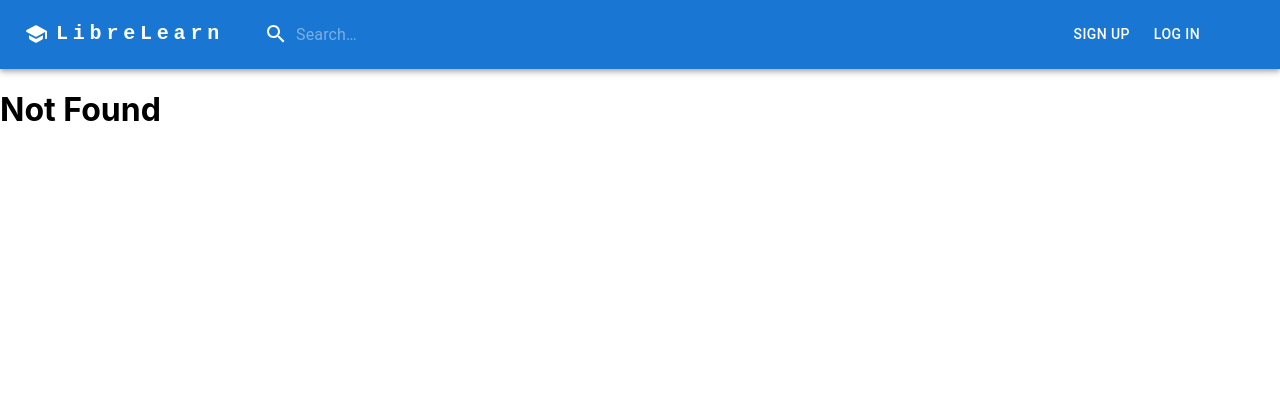
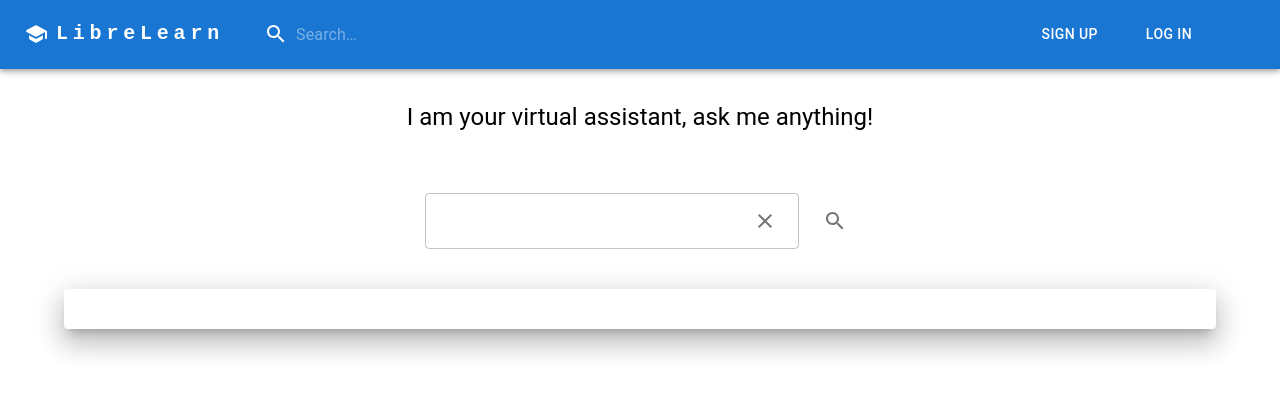
Before and after one commit to PramukhNadig/CS554GroupProject, a React (Create React App) app in the folder client/: page /assistant in a window 1280 px wide. Before the commit this address had no page. Shown: the top 394 px of the page. Built offline with nearby package versions, Linux system fonts and the light colour scheme.

Commit message:
added assistant / edited navbar

```diff
--- a/client/package.json
+++ b/client/package.json
@@ -16,6 +16,7 @@
     "@types/react-dom": "^18.0.11",
     "axios": "^1.3.5",
     "mdb-react-ui-kit": "^6.0.0",
+    "openai": "^3.2.1",
     "react": "^18.2.0",
     "react-dom": "^18.2.0",
     "react-query": "^3.39.3",
--- a/client/src/App.tsx
+++ b/client/src/App.tsx
@@ -13,6 +13,7 @@ import YourProfile from "./pages/YourProfile";
 import Logout from "./pages/Logout";
 import Search from "./pages/Search";
 import { BrowserRouter as Router, Route, Routes } from "react-router-dom";
+import Assistant from "./pages/Assistant";
 
 function App() {
   return (
@@ -31,6 +32,7 @@ function App() {
         <Route path="/logout" element={<Logout />} />
         <Route path="/search" element={<Search  />} />
         <Route path="/search/:searchTerm" element={<Search />} />
+        <Route path="/assistant" element={<Assistant />} />
         <Route path="*" element={<h1>Not Found</h1>} />
       </Routes>
     </Router>
--- a/client/src/components/NavBar.tsx
+++ b/client/src/components/NavBar.tsx
@@ -51,7 +51,6 @@ const StyledInputBase = styled(InputBase)(({ theme }) => ({
   color: "inherit",
   "& .MuiInputBase-input": {
     padding: theme.spacing(1, 1, 1, 0),
-    // vertical padding + font size from searchIcon
     paddingLeft: `calc(1em + ${theme.spacing(4)})`,
     transition: theme.transitions.create("width"),
     width: "100%",
@@ -109,14 +108,11 @@ function NavBar() {
 }, [location]);
 
 
-
   return (
     <AppBar position='static'>
       <Container maxWidth='xl'>
         <Toolbar disableGutters>
-          <SchoolRoundedIcon
-            sx={{ display: { xs: "none", md: "flex" }, mr: 1 }}
-          />
+          <SchoolRoundedIcon sx={{ mr: 1 }} />
           <Link to='/' style={{ textDecoration: 'none', color: 'inherit' }}>
             <Typography
               variant='h6'
@@ -124,7 +120,6 @@ function NavBar() {
               component='a'
               sx={{
                 mr: 2,
-              display: { xs: "none", md: "flex" },
                 fontFamily: "monospace",
                 fontWeight: 700,
                 letterSpacing: ".3rem",
@@ -135,6 +130,7 @@ function NavBar() {
             </Typography>
           </Link>
 
+          {!location.pathname.startsWith("/search") && (
           <Search sx={{ background: "center" }}>
             <SearchIconWrapper>
               <SearchIcon />
@@ -152,63 +148,8 @@ function NavBar() {
               }}
             />
           </Search>
+          )}
 
-
-
-          <Box sx={{ flexGrow: 1, display: { xs: "flex", md: "none" } }}>
-            <IconButton
-              size='large'
-              aria-label='account of current user'
-              aria-controls='menu-appbar'
-              aria-haspopup='true'
-              onClick={handleOpenNavMenu}
-              color='inherit'>
-              <MenuIcon />
-            </IconButton>
-            <Menu
-              id='menu-appbar'
-              anchorEl={anchorElNav}
-              anchorOrigin={{
-                vertical: "bottom",
-                horizontal: "left",
-              }}
-              keepMounted
-              transformOrigin={{
-                vertical: "top",
-                horizontal: "left",
-              }}
-              open={Boolean(anchorElNav)}
-              onClose={handleCloseNavMenu}
-              sx={{
-                display: { xs: "block", md: "none" },
-              }}>
-              {pages.map((page) => (
-                <MenuItem key={page} onClick={handleCloseNavMenu}>
-                  <Typography textAlign='center'>{page}</Typography>
-                </MenuItem>
-              ))}
-            </Menu>
-          </Box>
-          <SchoolRoundedIcon
-            sx={{ display: { xs: "flex", md: "none" }, mr: 1 }}
-          />
-          <Typography
-            variant='h5'
-            noWrap
-            component='a'
-            href=''
-            sx={{
-              mr: 2,
-              display: { xs: "flex", md: "none" },
-              flexGrow: 1,
-              fontFamily: "monospace",
-              fontWeight: 700,
-              letterSpacing: ".3rem",
-              color: "inherit",
-              textDecoration: "none",
-            }}>
-            LOGO
-          </Typography>
           <Box
             sx={{
               flexGrow: 1,
@@ -217,14 +158,24 @@ function NavBar() {
               pr: 5,
             }}>
               {loggedIn ? (
+                <>
                 <Link to='/cardmake' style={{ textDecoration: 'none', color: 'inherit' }}>
                 <Button
                   key='Create Cards'
                   onClick={handleCloseNavMenu}
-                  sx={{ my: 2, color: "white", display: "block", pr: 2 }}>
+                  sx={{ my: 2, color: "white", display: "block", px: 2 }}>
                   Create Cards
                 </Button>
               </Link>
+              <Link to='/assistant' style={{ textDecoration: 'none', color: 'inherit' }}>
+                <Button
+                  key='Assistant'
+                  onClick={handleCloseNavMenu}
+                  sx={{ my: 2, color: "white", display: "block", px: 2 }}>
+                  Virtual Assistant
+                </Button>
+              </Link>
+              </>
               )
               : (
                 <>
@@ -232,7 +183,7 @@ function NavBar() {
                 <Button
                   key='Sign up'
                   onClick={handleCloseNavMenu}
-                  sx={{ my: 2, color: "white", display: "block", pr: 2 }}>
+                  sx={{ my: 2, color: "white", display: "block", px: 3 }}>
                   Sign up
                 </Button>
                 </Link>
@@ -240,13 +191,14 @@ function NavBar() {
                 <Button
                   key='Log In'
                   onClick={handleCloseNavMenu}
-                  sx={{ my: 2, color: "white", display: "block", pr: 2 }}>
+                  sx={{ my: 2, color: "white", display: "block", px: 3 }}>
                   Log In
                 </Button>
                 </Link>
                 </>
               )}
           </Box>
+
           {loggedIn &&
           <Box sx={{ flexGrow: 0 }}>
             <Tooltip title='Settings'>
@@ -284,4 +236,6 @@ function NavBar() {
     </AppBar>
   );
 }
+
+
 export default NavBar;
--- /dev/null
+++ b/client/src/pages/Assistant.tsx
@@ -0,0 +1,91 @@
+import React, { useState } from 'react';
+import { Configuration, OpenAIApi } from 'openai';
+import { Container, Grid, TextField, IconButton, Paper, Typography, InputAdornment } from '@mui/material';
+import SearchIcon from '@mui/icons-material/Search';
+import ClearIcon from '@mui/icons-material/Clear';
+
+
+const configuration = new Configuration({
+  apiKey: "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",
+});
+const openai = new OpenAIApi(configuration);
+
+
+function Assistant() {
+    const [input, setInput] = useState('');
+    const [response, setResponse] = useState('');
+
+    const sendRequest = async (request: string) => {
+        try {
+            setResponse("Loading...");
+
+            const completion = await openai.createChatCompletion({
+                model: "gpt-3.5-turbo",
+                messages: [
+                    { role: "system", content: "You are a virtual assistant that is helping students learn. You work for LibreLearn, a website dedicated to helping students learn for free. The website offers two services: flashcards for memorization and you, the virtual assistant tutor." },
+                    { role: "user", content: request }
+                ],
+            }) as any;
+
+
+            setResponse(completion.data.choices[0].message.content ?? "Unknown Issue");
+
+        } catch (e) {
+            setResponse("Error Occurred.");
+        }
+    };
+
+    const handleSubmit = (e: React.FormEvent) => {
+        e.preventDefault();
+        sendRequest(input);
+    };
+
+    const handleClear = () => {
+        setInput('');
+    };
+
+    return (
+        <Container sx={{ paddingTop: '2rem' }}>
+          <Typography variant="h5" align="center">
+            I am your virtual assistant, ask me anything!
+          </Typography>
+          <br />
+          <br />
+          <br />
+          <form onSubmit={handleSubmit}>
+            <Grid container spacing={2} alignItems="center" justifyContent="center">
+              <Grid item xs={4}>
+                <TextField
+                  value={input}
+                  onChange={(e) => setInput(e.target.value)}
+                  variant="outlined"
+                  fullWidth
+                  autoComplete="off"
+                  InputProps={{
+                    endAdornment: (
+                      <InputAdornment position="end">
+                        <IconButton onClick={handleClear}>
+                        <ClearIcon />
+                        </IconButton>
+                      </InputAdornment>
+                    ),
+                  }}
+                />
+              </Grid>
+              <Grid item>
+                <IconButton type="submit">
+                <SearchIcon />
+                </IconButton>
+              </Grid>
+            </Grid>
+          </form>
+          <br />
+          <br />
+          <Paper elevation={16} sx={{ padding: '20px' }}>
+            {response}
+          </Paper>
+        </Container>
+      );
+}
+
+export default Assistant;
```
Also changed, not shown: 2 other files (tests, documents, lock files or other folders). Lines whose indentation alone changed are shown as unchanged.
